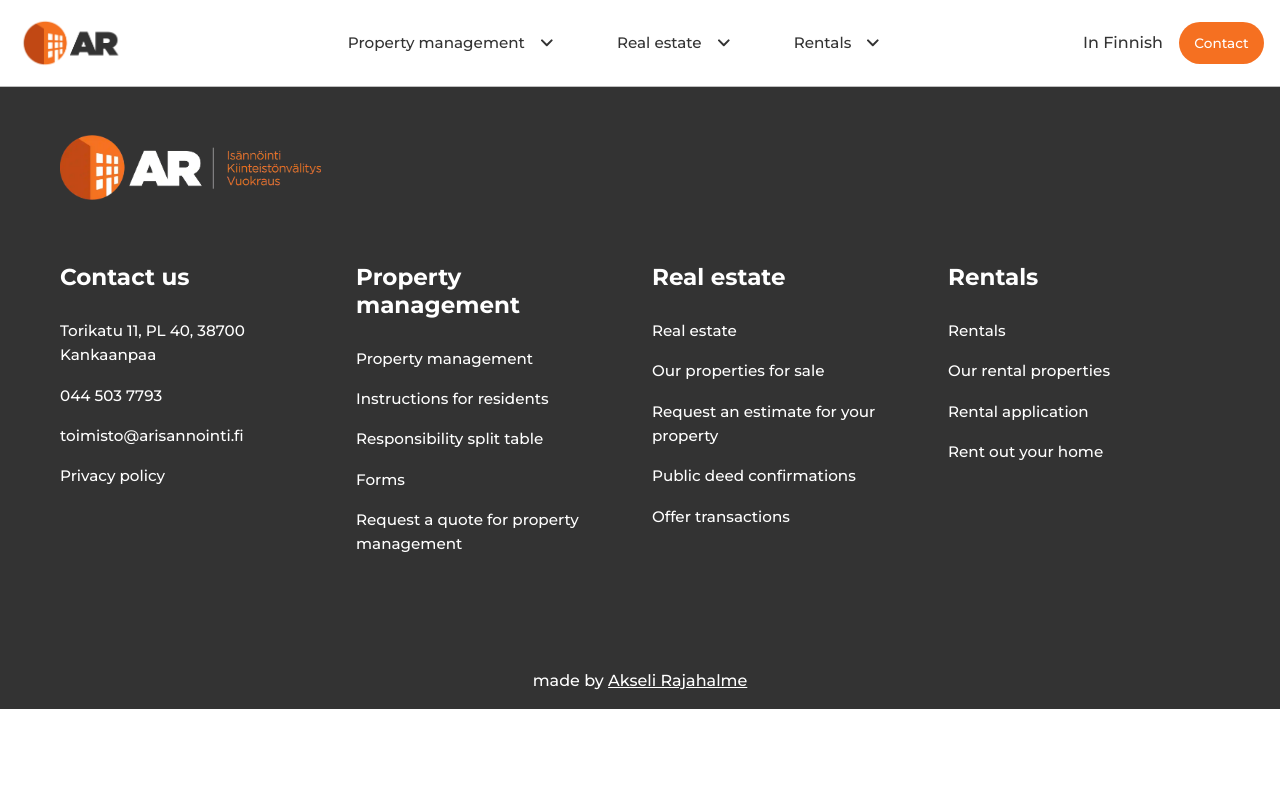
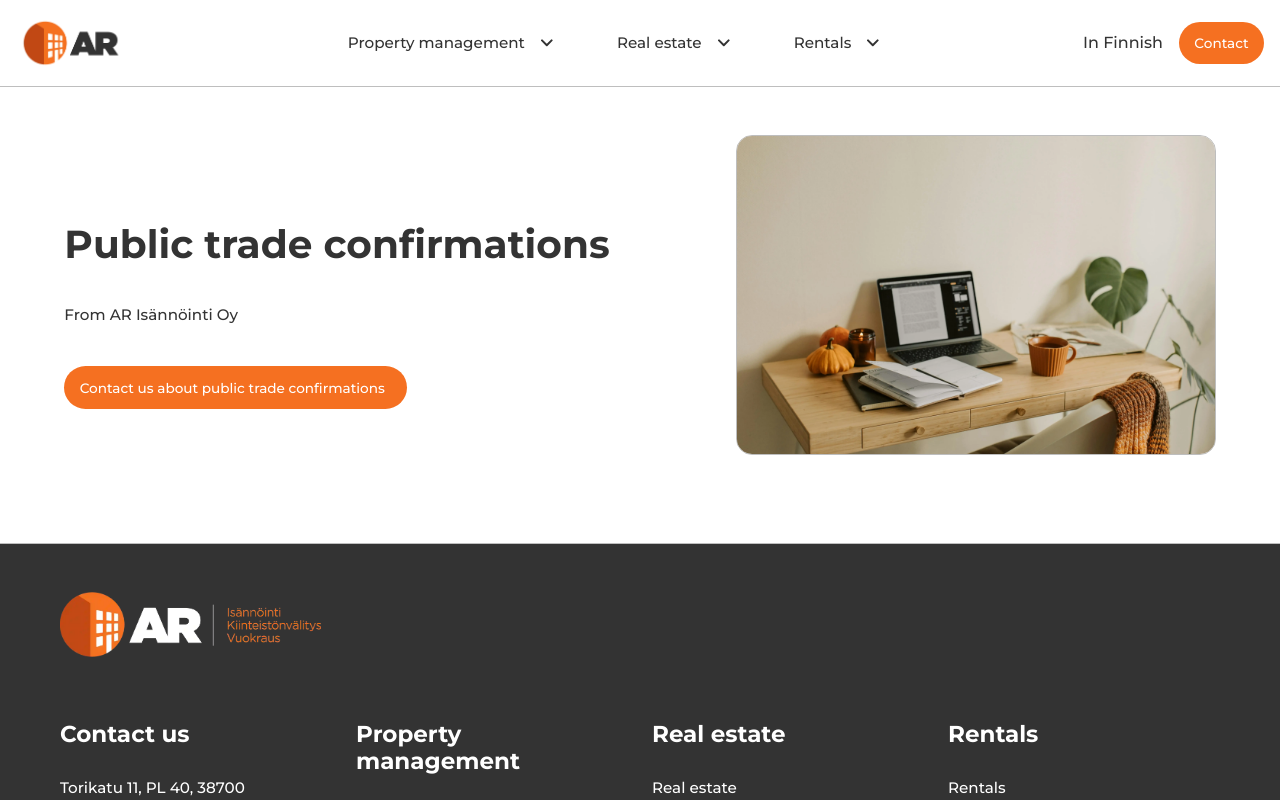
Before and after one commit to AkseliRaj/real-estate-management-website, a React (Vite) app in the folder ar-isannointi-oy/: page /yhteystiedot in a window 1280 px wide. Shown: the top 800 px of the page. Built offline with nearby package versions, Linux system fonts and the light colour scheme.

Commit message:
Added Contact information page and routed it in the navigation bar

```diff
--- a/ar-isannointi-oy/src/App.jsx
+++ b/ar-isannointi-oy/src/App.jsx
@@ -17,6 +17,7 @@ import RealEstatePropertiesPage from './pages/RealEstatePropertiesPage.jsx';
 import RealEstateLandingPage from './pages/RealEstateLandingPage.jsx';
 import RentalPropertiesPage from './pages/RentalPropertiesPage.jsx';
 import RentalLandingPage from './pages/RentalLandingPage.jsx';
+import ContactInformationPage from './pages/ContactInformationPage.jsx';
 
 function App() {
   const { pathname } = useLocation();
@@ -38,6 +39,7 @@ function App() {
           <Route path="/kiinteistonvalitys/kohteet" element={<RealEstatePropertiesPage />} />
           <Route path="/vuokraus/kohteet" element={<RentalPropertiesPage />} />
           <Route path="/vuokraus" element={<RentalLandingPage />} />
+          <Route path="/yhteystiedot" element={<ContactInformationPage />} />
         </Routes>
       </main>
       <Footer />
--- a/ar-isannointi-oy/src/components/nav/DesktopNavBar.jsx
+++ b/ar-isannointi-oy/src/components/nav/DesktopNavBar.jsx
@@ -1,5 +1,5 @@
 import React, { useCallback, useEffect, useRef, useState } from 'react';
-import { Link, useLocation } from 'react-router-dom';
+import { Link, useLocation, useNavigate } from 'react-router-dom';
 import { useTranslation } from 'react-i18next';
 import Logo from '../../assets/webp/Logo.webp';
 import DropDownIcon from '../../assets/svg/DropdownArrowDown.svg';
@@ -10,6 +10,7 @@ import RoutedNavLink from './RoutedNavLink';
 
 const DesktopNavBar = () => {
     const location = useLocation()
+    const navigate = useNavigate()
     const navRef = useRef(null)
     const isFirstPathRef = useRef(true)
     const [megaMenusSuppressed, setMegaMenusSuppressed] = useState(false)
@@ -112,6 +113,10 @@ const DesktopNavBar = () => {
                             label={t('nav.contactDetails')}
                             variant="orange"
                             showArrow={false}
+                            onClick={() => {
+                                suppressMegaMenus()
+                                navigate('/yhteystiedot')
+                            }}
                         />
                     </div>
                 </div>
--- a/ar-isannointi-oy/src/components/nav/MobileNavBar.jsx
+++ b/ar-isannointi-oy/src/components/nav/MobileNavBar.jsx
@@ -162,7 +162,7 @@ const MobileNavBar = () => {
                             </li>
                         ))}
                         <li className="nav-item">
-                            <RoutedNavLink className="dropdown-item" id="Header" href="#" onClick={closeMenu}>
+                            <RoutedNavLink className="dropdown-item" id="Header" href="/yhteystiedot" onClick={closeMenu}>
                                 {t('nav.contactDetails')}
                             </RoutedNavLink>
                         </li>
--- a/ar-isannointi-oy/src/locales/en/translation.json
+++ b/ar-isannointi-oy/src/locales/en/translation.json
@@ -481,5 +481,52 @@
       "paragraph2": "As a local operator, we know the area’s market and are always available whenever you need help. We make renting worry-free for you.",
       "CTA-button": "Rent out your apartment"
     }
+  },
+  "Contact-Information-Page": {
+    "Banner": {
+      "title": "Questions about our services?",
+      "paragraph": "We can help.",
+      "CTA-Button": "Send a message"
+    },
+    "Operation-Information": {
+      "Business-Hours-Title": {
+        "title": "Opening hours",
+        "paragraph1": "Our office is open on weekdays from 9:00 to 16:00, Monday to Thursday. On Fridays, we serve remotely from 9:00 to 14:30.",
+        "paragraph2": "Check our opening hours on public holidays ",
+        "link": "on our Facebook page"
+      },
+      "Location": {
+        "title": "Address",
+        "address": "Torikatu 11, P.O. Box 40, 38700 Kankaanpää"
+      }
+    },
+    "Staff-Information": {
+      "Prefix": {
+        "title": "Our staff",
+        "paragraph": "Property management and housing transactions are matters of trust, and with us they are always handled by real people. Meet our team, ready to help you with all aspects of housing."
+      },
+      "Profession-Titles": {
+        "Aki-Rajahalme": "Managing Director, Property Manager, IAT, KLV",
+        "Roosa-Kangasniemi": "Financial administration, accounting",
+        "Heidi-Välimäki": "Accounting, LVV",
+        "Salla-Ahonen": "Property Manager, rental and real estate brokerage",
+        "Akseli-Rajahalme": "Marketing, Web Developer"
+      }
+    },
+    "Contact-Form": {
+      "Prefix": {
+        "title": "Send us a message",
+        "paragraph1": "We are happy to help with all matters related to property management, rentals, and real estate brokerage. Send us a message using the form, and we’ll take care of it.",
+        "paragraph2": "You can also contact us by phone or by visiting our office in person.",
+        "Phonenumber": "Phone number: ",
+        "Email": "Email: "
+      },
+      "Form-Labels": {
+        "Name": "Name",
+        "Email": "Email",
+        "Subject": "Subject",
+        "Message": "Message"
+      }
+    }
   }
 }
--- a/ar-isannointi-oy/src/locales/fi/translation.json
+++ b/ar-isannointi-oy/src/locales/fi/translation.json
@@ -486,5 +486,52 @@
       "paragraph": "Tarjoamme monipuolisia liiketiloja erikokoisten yritysten tarpeisiin Pohjois-Satakunnan alueella. Meidän kautta löydät liiketoimintaasi tukevat tilat sujuvasti ja ammattitaidolla.",
       "CTA-Button": "Katso liiketilamme"
     }
+  },
+  "Contact-Information-Page": {
+    "Banner": {
+      "title": "Kysymyksiä palveluistamme?",
+      "paragraph": "Me voimme auttaa.",
+      "CTA-Button": "Lähetä viesti"
+    },
+    "Operation-Information": {
+      "Business-Hours-Title": {
+        "title": "Aukioloajat",
+        "paragraph1": "Toimistomme palvelee arkisin 9:00 - 16:00 maanantaista torstaihin. Perjantaina palvelemme etänä 9:00 - 14:30.",
+        "paragraph2": "Tarkista pyhäpäivien aukioloajat ",
+        "link": "Facebook sivuiltamme"
+      },
+      "Location": {
+        "title": "Osoite",
+        "address": "Torikatu 11, PL 40, 38700 Kankaanpää"
+      }
+    },
+    "Staff-Information": {
+      "Prefix": {
+        "title": "Henkilöstömme",
+        "paragraph": "Isännöinti ja asuntokauppa ovat luottamusasioita, joita hoitavat meillä aina oikeat ihmiset. Tutustu tiimiimme, joka on valmis auttamaan sinua kaikissa asumisen käänteissä."
+      },
+      "Profession-Titles": {
+        "Aki-Rajahalme": "Toimitusjohtaja, isännöitsijä, IAT, KLV",
+        "Roosa-Kangasniemi": "Taloushallinto, kirjanpito",
+        "Heidi-Välimäki": "Kirjanpito, LVV",
+        "Salla-Ahonen": "Isännöitsijä, vuokra- ja kiinteistönvälitys",
+        "Akseli-Rajahalme": "Markkinointi, Web-Kehittäjä"
+      }
+    },
+    "Contact-Form": {
+      "Prefix": {
+        "title": "Lähetä meille viesti",
+        "paragraph1": "Autamme mielellämme kaikissa isännöintiin, vuokraukseen ja kiinteistönvälitykseen liittyvissä asioissa. Lähetä viesti oheisella lomakkeella, ja hoidetaan asia kuntoon.",
+        "paragraph2": "Voit olla meihin yhteydessä myös puhelimitse tai vierailemalla paikanpäällä toimistollamme.",
+        "Phonenumber": "Puhelinnumero: ",
+        "Email": "Sähköposti: "
+      },
+      "Form-Labels": {
+        "Name": "Nimi",
+        "Email": "Sähköposti",
+        "Subject": "Aihe",
+        "Message": "Viesti"
+      }
+    }
   }
 }
--- /dev/null
+++ b/ar-isannointi-oy/src/pages/ContactInformationPage.jsx
@@ -0,0 +1,25 @@
+import { useTranslation } from 'react-i18next';
+import IntroductionSectionWithImage from '../components/IntroductionSectionWithImage';
+import FormIcon from '../assets/svg/FilePenIcon.svg';
+import BiddingQuotePageImage from '../assets/webp/BiddingQuotePageImage.webp';
+import '../css/BiddingPage.css'
+
+const ContactInformationPage = () => {
+    const { t } = useTranslation();
+
+    return (
+        <div className="container-fluid px-0">
+            <IntroductionSectionWithImage
+                title={t('Public-Deed-Page.Introduction-Section.title')}
+                paragraphs={[
+                    t('Public-Deed-Page.Introduction-Section.paragraph1'),
+                ]}
+                imageSrc={BiddingQuotePageImage}
+                imageAlt={t('propertyLanding.images.introductionAlt')}
+                buttonText={t('Public-Deed-Page.Introduction-Section.CTA-button')}
+            />
+        </div>
+    );
+};
+
+export default ContactInformationPage;
```
